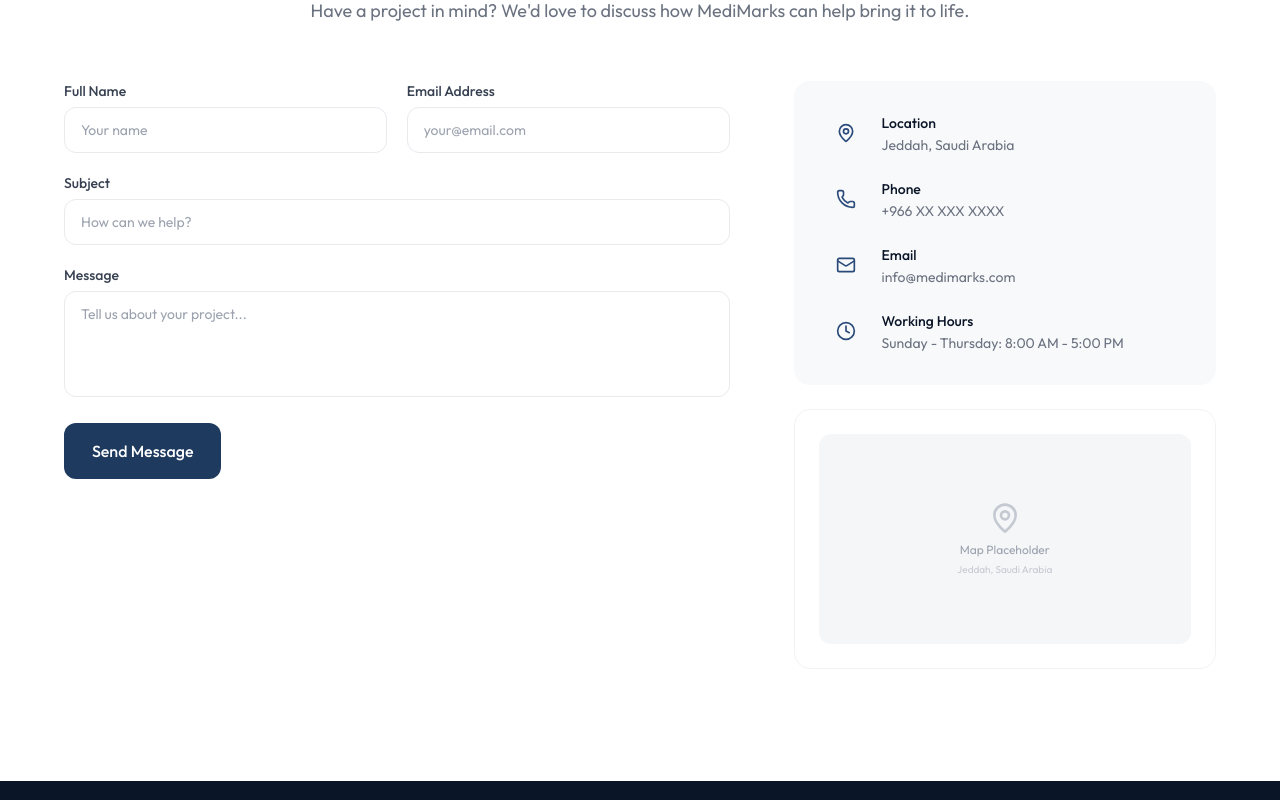
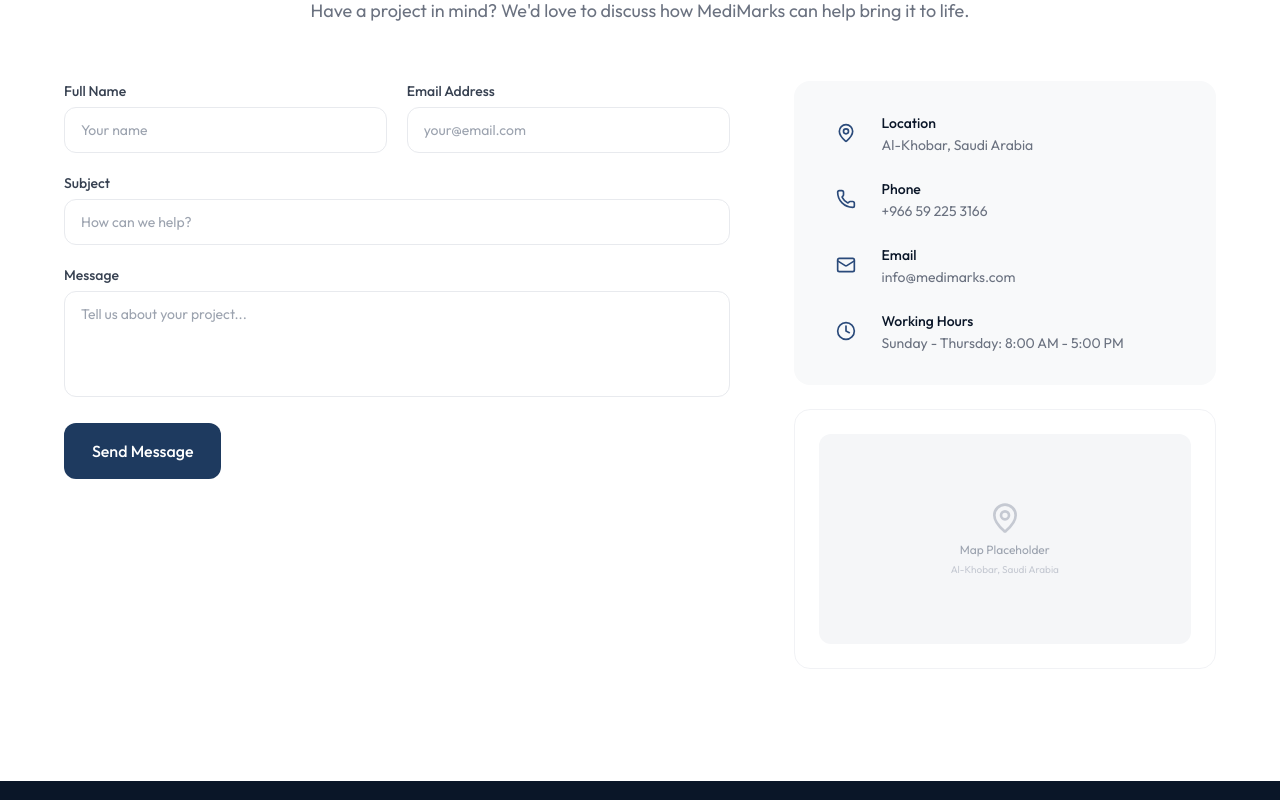
Before and after one commit to yara-hue/medimarks, a Next.js app: page / in a window 1280 px wide. Shown: the part 7580-8380 px from the top of the page. Built offline with nearby package versions, Linux system fonts and the light colour scheme.

Commit message:
fix: update phone number to +966 59 225 3166 and location to Al-Khobar

```diff
--- a/src/data/site.ts
+++ b/src/data/site.ts
@@ -5,9 +5,9 @@ export const siteConfig = {
     "Since 2015, MediMarks has been designing and manufacturing specialized products that combine functionality, quality, and innovation across multiple industries.",
   founded: 2015,
   email: "info@medimarks.com",
-  phone: "+966 XX XXX XXXX",
+  phone: "+966 59 225 3166",
   hours: "Sunday - Thursday: 8:00 AM - 5:00 PM",
-  location: "Jeddah, Saudi Arabia",
+  location: "Al-Khobar, Saudi Arabia",
 };
 
 export const navigation = [
@@ -601,7 +601,7 @@ export const fireDoorProducts = [
 export const faqs = [
   {
     q: "Where is MediMarks located?",
-    a: "MediMarks is based in Jeddah, Saudi Arabia. Contact us for our full address and visiting hours.",
+    a: "MediMarks is based in Al-Khobar, Saudi Arabia. Contact us for our full address and visiting hours.",
   },
   {
     q: "What industries do you serve?",
```
